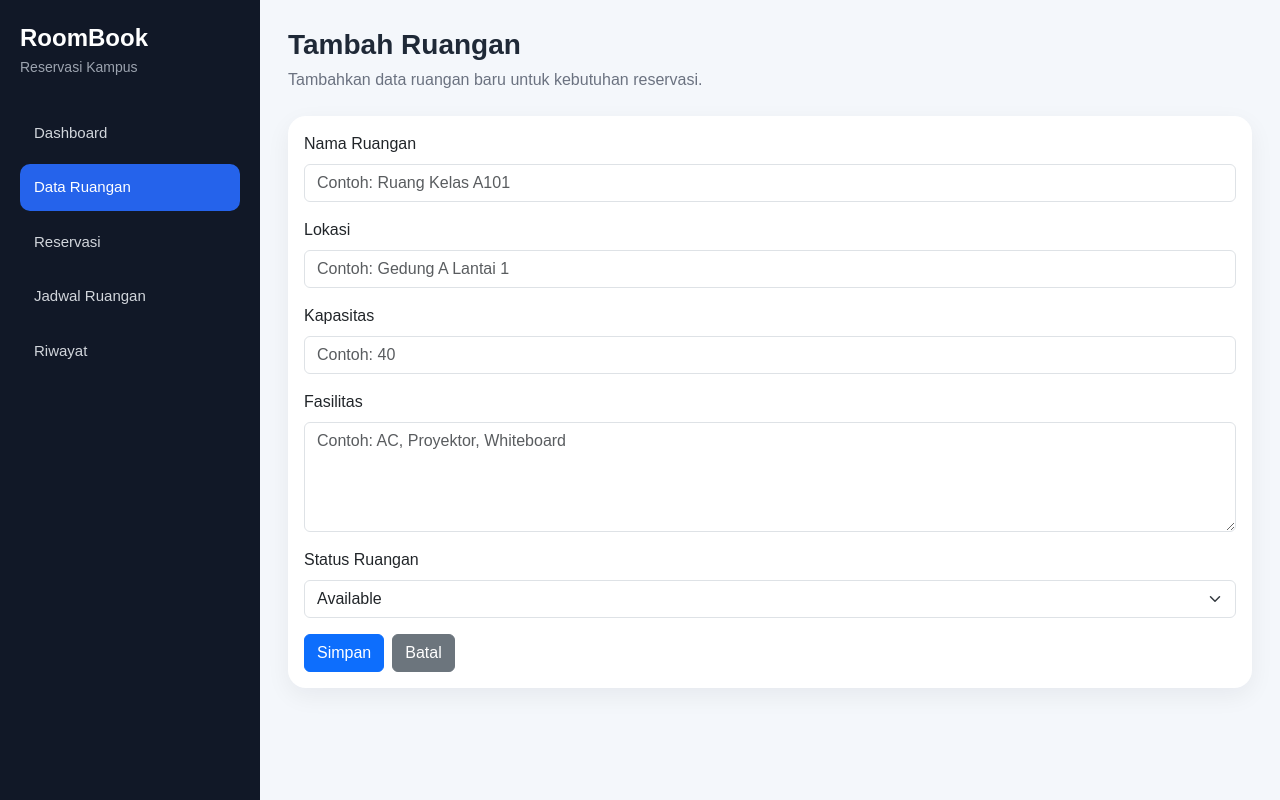
After one commit to CandraPutraPratama/roombook, a PHP site: page /pages/rooms/create.php in a window 1280 px wide. The commit adds this page. Run offline with PHP 8.4, Linux system fonts and the light colour scheme; some libraries are stand-ins or nearby versions.

Commit message:
Add room management CRUD

```diff
--- a/assets/css/style.css
+++ b/assets/css/style.css
@@ -136,6 +136,21 @@ body {
   color: #1e40af;
 }
 
+.badge-room-available {
+  background: #dcfce7;
+  color: #166534;
+}
+
+.badge-room-maintenance {
+  background: #fef3c7;
+  color: #92400e;
+}
+
+.badge-room-unavailable {
+  background: #fee2e2;
+  color: #991b1b;
+}
+
 @media (max-width: 768px) {
   .app-wrapper {
     flex-direction: column;
--- a/includes/footer.php
+++ b/includes/footer.php
@@ -2,6 +2,6 @@
     <script src="https://cdn.jsdelivr.net/npm/bootstrap@5.3.3/dist/js/bootstrap.bundle.min.js"></script>
 
     <!-- Custom JS -->
-    <script src="assets/js/script.js"></script>
+    <script src="<?= $baseUrl; ?>assets/js/script.js"></script>
 </body>
 </html>
--- a/includes/header.php
+++ b/includes/header.php
@@ -1,6 +1,10 @@
 <?php
 if (!isset($pageTitle)) {
     $pageTitle = "RoomBook";
+}
+
+if (!isset($baseUrl)) {
+    $baseUrl = "";
 }
 ?>
 
@@ -15,6 +19,6 @@ if (!isset($pageTitle)) {
     <link href="https://cdn.jsdelivr.net/npm/bootstrap@5.3.3/dist/css/bootstrap.min.css" rel="stylesheet">
 
     <!-- Custom CSS -->
-    <link rel="stylesheet" href="assets/css/style.css">
+    <link rel="stylesheet" href="<?= $baseUrl; ?>assets/css/style.css">
 </head>
 <body>
--- a/includes/sidebar.php
+++ b/includes/sidebar.php
@@ -1,3 +1,7 @@
+<?php
+$currentPage = $currentPage ?? "";
+?>
+
 <div class="sidebar">
     <div class="sidebar-brand">
         <h4>RoomBook</h4>
@@ -5,10 +9,24 @@
     </div>
 
     <nav class="sidebar-menu">
-        <a href="index.php" class="menu-link active">Dashboard</a>
-        <a href="pages/rooms/index.php" class="menu-link">Data Ruangan</a>
-        <a href="pages/reservations/index.php" class="menu-link">Reservasi</a>
-        <a href="pages/schedules/index.php" class="menu-link">Jadwal Ruangan</a>
-        <a href="pages/history/index.php" class="menu-link">Riwayat</a>
+        <a href="<?= $baseUrl; ?>index.php" class="menu-link <?= $currentPage === 'dashboard' ? 'active' : ''; ?>">
+            Dashboard
+        </a>
+
+        <a href="<?= $baseUrl; ?>pages/rooms/index.php" class="menu-link <?= $currentPage === 'rooms' ? 'active' : ''; ?>">
+            Data Ruangan
+        </a>
+
+        <a href="<?= $baseUrl; ?>pages/reservations/index.php" class="menu-link <?= $currentPage === 'reservations' ? 'active' : ''; ?>">
+            Reservasi
+        </a>
+
+        <a href="<?= $baseUrl; ?>pages/schedules/index.php" class="menu-link <?= $currentPage === 'schedules' ? 'active' : ''; ?>">
+            Jadwal Ruangan
+        </a>
+
+        <a href="<?= $baseUrl; ?>pages/history/index.php" class="menu-link <?= $currentPage === 'history' ? 'active' : ''; ?>">
+            Riwayat
+        </a>
     </nav>
 </div>
--- a/index.php
+++ b/index.php
@@ -1,6 +1,8 @@
 <?php
 
 $pageTitle = "Dashboard";
+$currentPage = "dashboard";
+$baseUrl = "";
 require_once "config/database.php";
 
 $totalRooms = $pdo->query("SELECT COUNT(*) AS total FROM rooms")->fetch()['total'];
--- /dev/null
+++ b/pages/rooms/create.php
@@ -0,0 +1,146 @@
+<?php
+
+$pageTitle = "Tambah Ruangan";
+$currentPage = "rooms";
+$baseUrl = "../../";
+
+require_once "../../config/database.php";
+
+$errors = [];
+
+if ($_SERVER['REQUEST_METHOD'] === 'POST') {
+    $name = trim($_POST['name'] ?? "");
+    $location = trim($_POST['location'] ?? "");
+    $capacity = trim($_POST['capacity'] ?? "");
+    $facilities = trim($_POST['facilities'] ?? "");
+    $status = $_POST['status'] ?? "available";
+
+    if ($name === "") {
+        $errors[] = "Nama ruangan wajib diisi.";
+    }
+
+    if ($location === "") {
+        $errors[] = "Lokasi ruangan wajib diisi.";
+    }
+
+    if ($capacity === "" || !is_numeric($capacity) || $capacity <= 0) {
+        $errors[] = "Kapasitas harus berupa angka lebih dari 0.";
+    }
+
+    if (!in_array($status, ['available', 'maintenance', 'unavailable'])) {
+        $errors[] = "Status ruangan tidak valid.";
+    }
+
+    if (empty($errors)) {
+        $stmt = $pdo->prepare("
+            INSERT INTO rooms (name, location, capacity, facilities, status)
+            VALUES (:name, :location, :capacity, :facilities, :status)
+        ");
+
+        $stmt->execute([
+            'name' => $name,
+            'location' => $location,
+            'capacity' => $capacity,
+            'facilities' => $facilities,
+            'status' => $status
+        ]);
+
+        header("Location: index.php");
+        exit;
+    }
+}
+
+?>
+
+<?php include "../../includes/header.php"; ?>
+
+<div class="app-wrapper">
+    <?php include "../../includes/sidebar.php"; ?>
+
+    <main class="main-content">
+        <div class="page-header">
+            <h1>Tambah Ruangan</h1>
+            <p>Tambahkan data ruangan baru untuk kebutuhan reservasi.</p>
+        </div>
+
+        <div class="card content-card">
+            <div class="card-body">
+                <?php if (!empty($errors)): ?>
+                    <div class="alert alert-danger">
+                        <ul class="mb-0">
+                            <?php foreach ($errors as $error): ?>
+                                <li><?= htmlspecialchars($error); ?></li>
+                            <?php endforeach; ?>
+                        </ul>
+                    </div>
+                <?php endif; ?>
+
+                <form method="POST">
+                    <div class="mb-3">
+                        <label class="form-label">Nama Ruangan</label>
+                        <input
+                            type="text"
+                            name="name"
+                            class="form-control"
+                            placeholder="Contoh: Ruang Kelas A101"
+                            value="<?= htmlspecialchars($_POST['name'] ?? ''); ?>"
+                        >
+                    </div>
+
+                    <div class="mb-3">
+                        <label class="form-label">Lokasi</label>
+                        <input
+                            type="text"
+                            name="location"
+                            class="form-control"
+                            placeholder="Contoh: Gedung A Lantai 1"
+                            value="<?= htmlspecialchars($_POST['location'] ?? ''); ?>"
+                        >
+                    </div>
+
+                    <div class="mb-3">
+                        <label class="form-label">Kapasitas</label>
+                        <input
+                            type="number"
+                            name="capacity"
+                            class="form-control"
+                            placeholder="Contoh: 40"
+                            value="<?= htmlspecialchars($_POST['capacity'] ?? ''); ?>"
+                        >
+                    </div>
+
+                    <div class="mb-3">
+                        <label class="form-label">Fasilitas</label>
+                        <textarea
+                            name="facilities"
+                            class="form-control"
+                            rows="4"
+                            placeholder="Contoh: AC, Proyektor, Whiteboard"
+                        ><?= htmlspecialchars($_POST['facilities'] ?? ''); ?></textarea>
+                    </div>
+
+                    <div class="mb-3">
+                        <label class="form-label">Status Ruangan</label>
+                        <select name="status" class="form-select">
+                            <option value="available">Available</option>
+                            <option value="maintenance">Maintenance</option>
+                            <option value="unavailable">Unavailable</option>
+                        </select>
+                    </div>
+
+                    <div class="d-flex gap-2">
+                        <button type="submit" class="btn btn-primary">
+                            Simpan
+                        </button>
+
+                        <a href="index.php" class="btn btn-secondary">
+                            Batal
+                        </a>
+                    </div>
+                </form>
+            </div>
+        </div>
+    </main>
+</div>
+
+<?php include "../../includes/footer.php"; ?>
```
Also changed, not shown: pages/rooms/delete.php (added, +13 -0 lines), pages/rooms/edit.php (added, +174 -0 lines), pages/rooms/index.php (added, +138 -0 lines).
